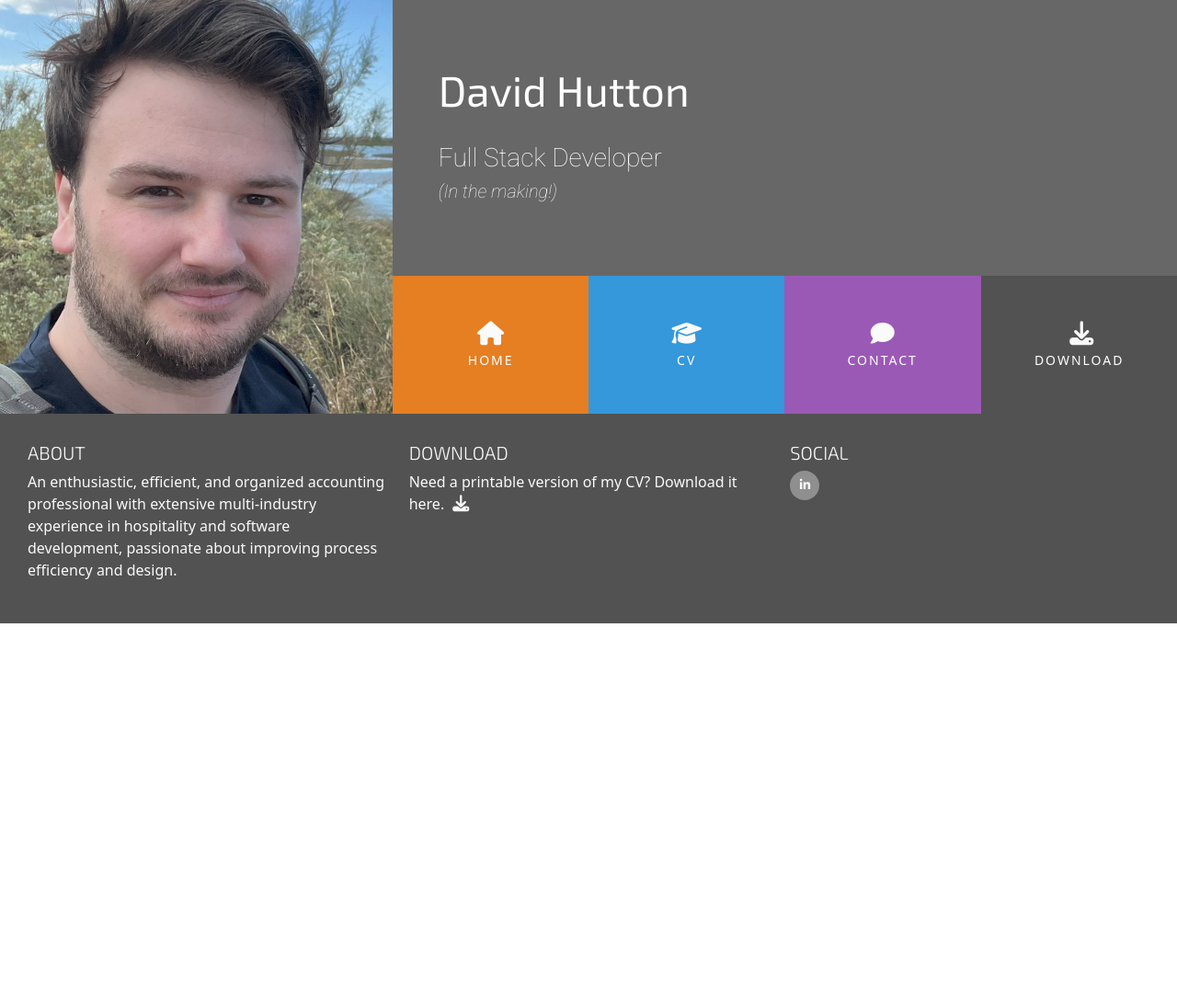
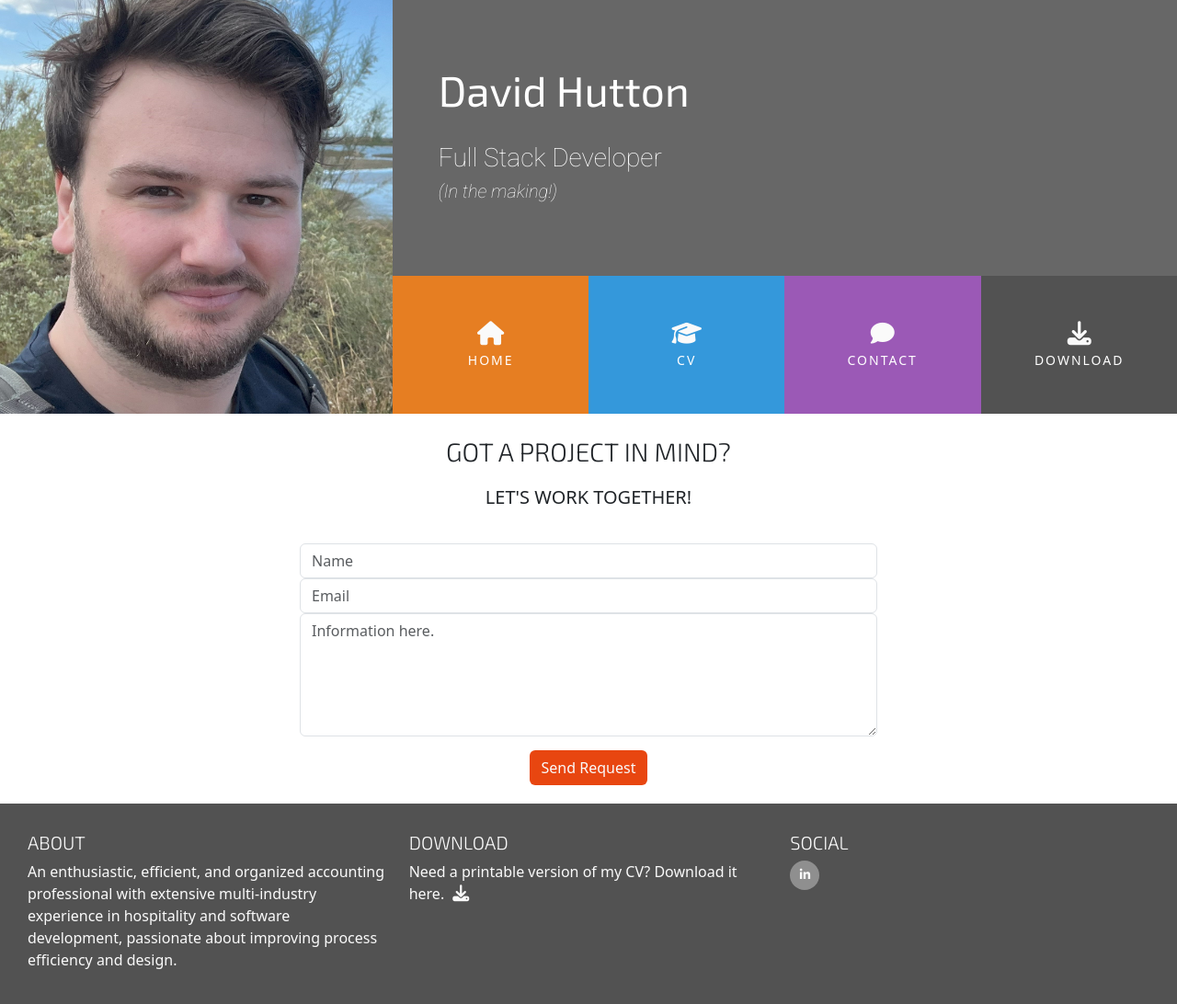
Before and after one commit to DH9305/my-full-template, a plain HTML site: page contact.html in a window 1280 px wide. Shown: the whole page at 92% size. Before the commit the page ends 800 px from the top, so only its background shows below. Drawn offline with nearby package versions, Linux system fonts and the light colour scheme.

Commit message:
completed the contact page and styling

```diff
--- a/assets/css/style.css
+++ b/assets/css/style.css
@@ -33,6 +33,10 @@
 
 .ui-menu-color-download {
     background-color: #525252;
+}
+
+.bg-color-contact {
+    background-color: #ffffff;
 }
 /*--------------------------------------------------- Special Paddings/Margins/Text */
 
@@ -440,3 +444,38 @@ footer {
     max-width: 90%;
     max-height: 90%;
 }
+
+/*--------------------------------------------------- Contact Form */
+
+.contact-heading {
+    font-family: "Exo 2", sans-serif;
+    font-weight: 300;
+    margin-top: 25px;
+    margin-bottom: 20px;
+
+}
+
+.center-form {
+    padding-top: 10px;
+    margin: 0 auto;
+    max-width:70%;
+}
+
+button[type="submit"] {
+    margin-top: 15px;
+    margin-bottom: 20px;
+    color: #fafafa;
+    background-color: #e84610;
+}
+
+
+/*--------------------------------------------------- Media Query */
+
+@media(min-width: 992px) {
+    .center-form {
+        padding-top: 30px;
+        min-height:240px;
+        margin: 0 auto;
+        max-width:50%;
+    }
+}
--- a/contact.html
+++ b/contact.html
@@ -32,18 +32,36 @@
                             <a href="cv.html" class="hvr-sweep-to-bottom"><i class="fa-solid fa-graduation-cap"></i><span>CV</span></a>
                         </li>
                         <li class="col-6 col-sm-3 ui-menu-color-contact list-inline-item menuitem">
-                            <a href="#" class="hvr-sweep-to-bottom"><i class="fa-solid fa-comment"></i><span>Contact</span></a>
+                            <a href="contact.html" class="hvr-sweep-to-bottom"><i class="fa-solid fa-comment"></i><span>Contact</span></a>
                         </li>
                         <li class="col-6 col-sm-3 ui-menu-color-download list-inline-item menuitem">
-                            <a href="assets/files/david-hutton-cv.pdf" target="_blank" class="cv-pdf hvr-sweep-to-bottom"><i class="fa-solid fa-download"></i><span>Download</span></a>
+                            <a href="assets/files/david-hutton-cv.pdf" target="_blank" class="hvr-sweep-to-bottom"><i class="fa-solid fa-download"></i><span>Download</span></a>
                         </li>
                     </ul>
                 </div>
             </div>
        </div>
     </header>
-        <section>
-            <!-- Content goes here -->
+        <section class="container-fluid">
+            <div class="row bg-color-contact"></div>
+            <div class="col">
+                <h3 class="contact-heading uppercase text-center">Got a project in mind?</h3>
+                <h5 class="uppercase text-center">Let's work together!</h5>
+
+                <div class="center-form">
+                    <form action="">
+                        <input type="text" name="name" id="fullname" class="form-control" placeholder="Name" required>
+                        <input type="email" name="email" id="emailaddress" class="form-control" placeholder="Email" required>
+                        <textarea rows="5" name="projectsummary" id="projectsummary" class="form-control" placeholder="Information here." required></textarea>
+                        <div class="form-row text-center">
+                            <div class="col">
+                                <button type="submit" class="btn btnsecondary">Send Request</button>
+                            </div>
+                        </div>
+                    </form>
+                </div>
+
+            </div>
         </section>
     <footer clas="container-fluid">
         <div class="row" id="footer-details">
```
Also changed, not shown: cv.html (+2 -3 lines), index.html (+3 -3 lines).
